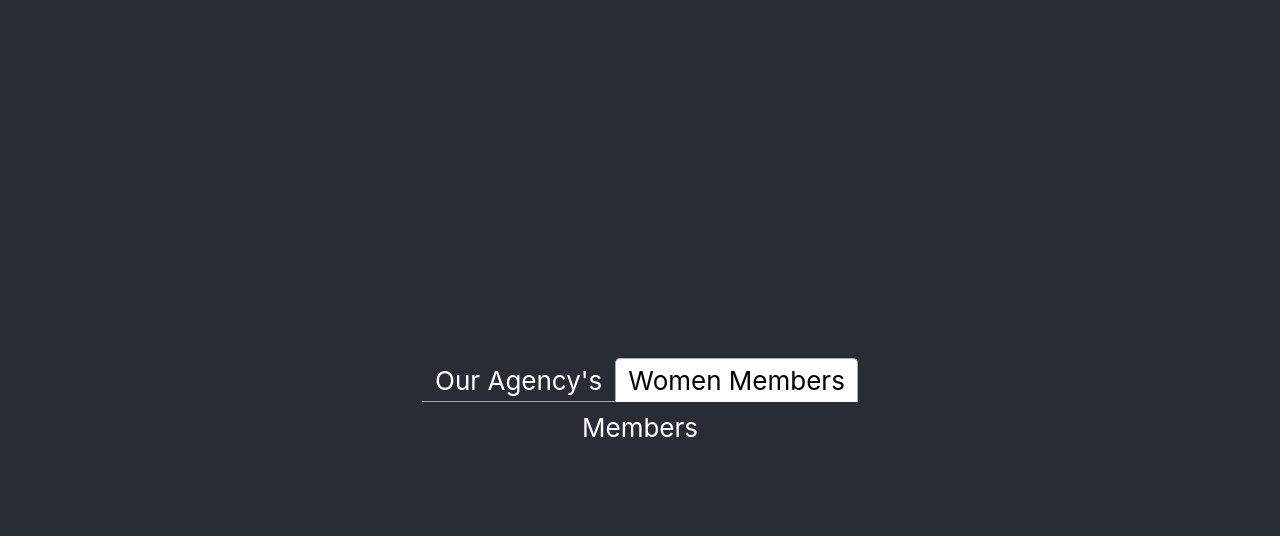
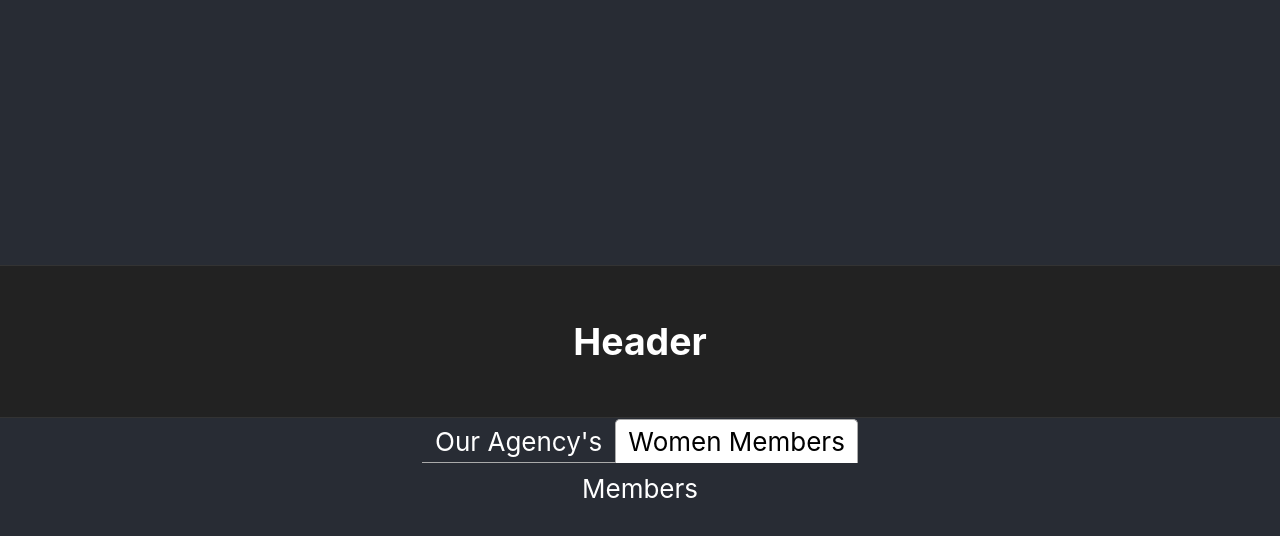
Before and after one commit to oshigoto46/oshigoto-site, a React (Create React App) app: page / in a window 1280 px wide. Both pictures are taken after a click on the tab "Women Members". Shown: the top 536 px of the page. Built offline with nearby package versions, Linux system fonts and the light colour scheme.

Commit message:
work ref

```diff
--- a/package.json
+++ b/package.json
@@ -11,6 +11,7 @@
     "@types/react": "^17.0.6",
     "@types/react-dom": "^17.0.5",
     "react-tabs": "^3.2.2",
+    "@material-ui/core": "4.11.4",
     "react": "^17.0.2",
     "react-dom": "^17.0.2",
     "react-scripts": "4.0.3",
--- a/src/App.css
+++ b/src/App.css
@@ -36,3 +36,15 @@
     transform: rotate(360deg);
   }
 }
+
+.simple_square_btn2 {
+	display: block;
+	position: relative;
+	width: 160px;
+	padding: 0.8em;
+	text-align: center;
+	text-decoration: none;
+	color: #1B1B1B;
+	background: #fff;
+	border:1px solid #1B1B1B;
+}
--- a/src/App.tsx
+++ b/src/App.tsx
@@ -1,9 +1,9 @@
 import React from 'react';
-import logo from './logo.svg';
 import './App.css';
 import { useEffect, useState, useRef } from "react";
 import Introduction from "./Component/Introduction"
-import Members from "./Component/Members"
+import {Members} from "./Component/Members"
+import Header from "./Component/Header"
 import { Tab, Tabs, TabList, TabPanel } from "react-tabs";
 import "react-tabs/style/react-tabs.css";
 
@@ -12,6 +12,7 @@ function App() {
   return (
     <div className="App">
       <header className="App-header">
+        <Header></Header>
         <Tabs   selectedIndex={tabIndex} onSelect={(tabIndex) => setTabIndex(tabIndex)}>
         <TabList>
           <Tab>Our Agency's </Tab>
--- /dev/null
+++ b/src/Component/Header.tsx
@@ -0,0 +1,11 @@
+import React from "react";
+
+const Header = () => {
+	return (
+		<div className='header'>
+			<h3>Header</h3>
+		</div>
+	);
+};
+
+export default Header;
--- a/src/Component/Members.tsx
+++ b/src/Component/Members.tsx
@@ -1,11 +1,30 @@
-import React, { Component } from "react";
+import React, { FunctionComponent } from "react";
+import {Button,Paper} from "@material-ui/core";
 
-export default class Members extends React.Component{
+export const  Members: React.FunctionComponent = () => {
 
-   render(){
+    let buttonStyle = {
+        minWidth: 64, // 数値は"64px"のように、pxとして扱われます
+        lineHeight: "32px",
+        borderRadius: 4,
+        border: "none",
+        padding: "0 40px",
+        color: "#fff",
+        background: "#639"
+   };
+
+
     return (
-        <div>Members</div>
+        // <div className="App-header"> Members
+        <div > Members
+        <Paper
+            style={buttonStyle}
+            //css={styles.card}
+            elevation={3}
+        ></Paper>
+        <Button style={{ color: "#FFFFFF" }} />{' '}
+        </div>
     )
-   }
+
 
 }
--- a/src/index.css
+++ b/src/index.css
@@ -11,3 +11,17 @@ code {
   font-family: source-code-pro, Menlo, Monaco, Consolas, 'Courier New',
     monospace;
 }
+
+.header {
+	width: 100vw;
+	padding: 1rem 0;
+	color: #fff;
+	background-color: #222;
+	font-size: 2rem;
+	text-align: center;
+	font-weight: bold;
+	display: flex;
+	flex-direction: column;
+	align-items: center;
+	border: solid thin #333;
+}
```
Also changed, not shown: 1 other file (tests, documents, lock files or other folders).
